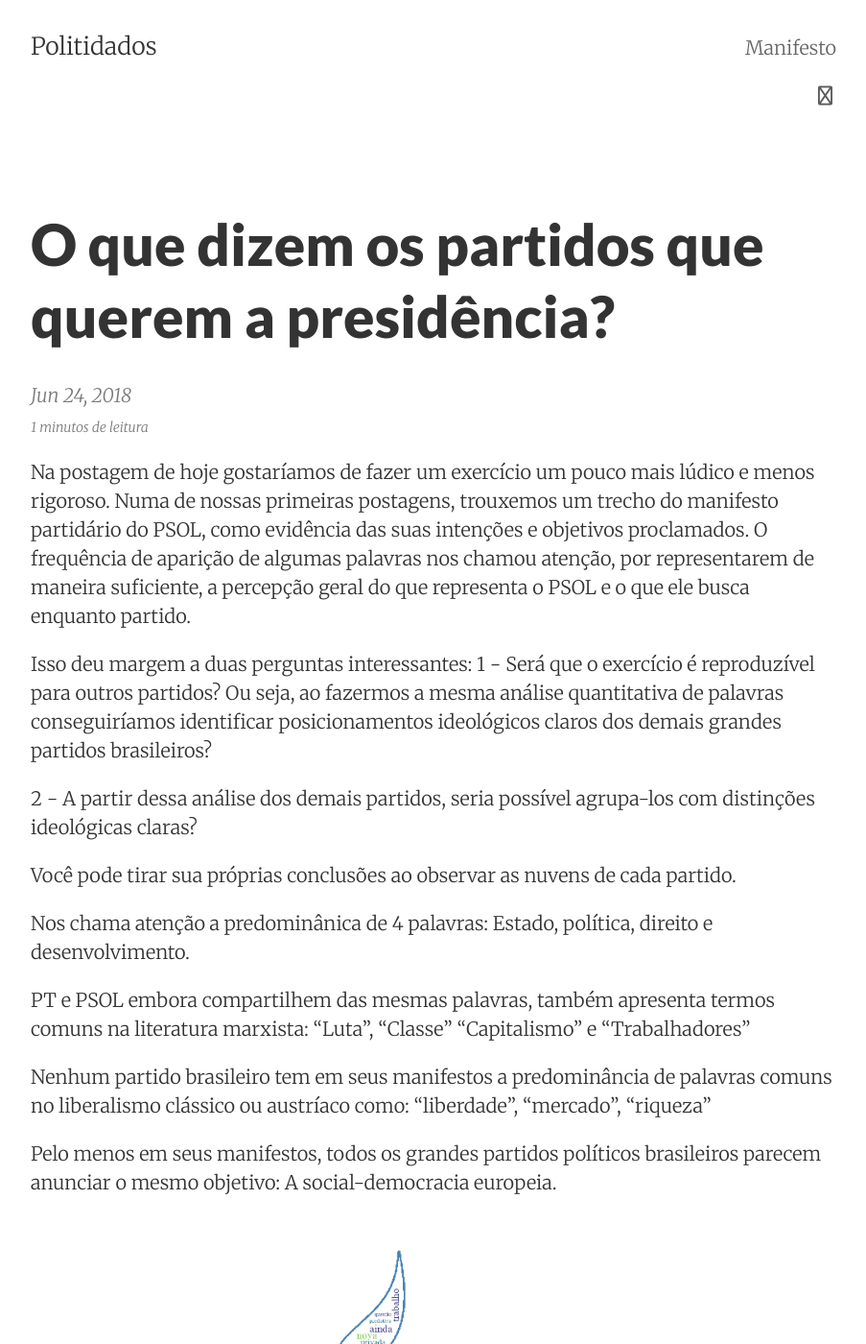
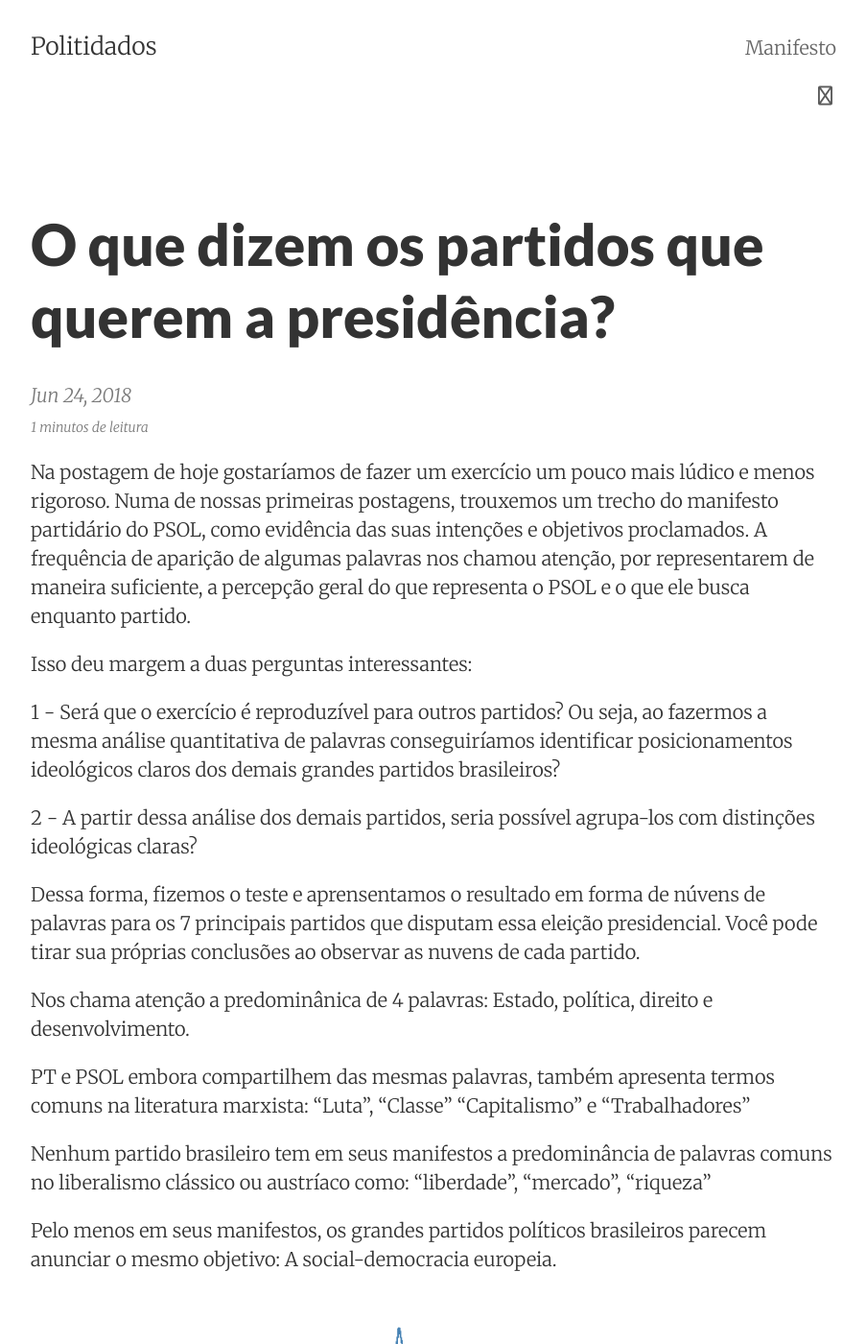
Before and after one commit to politidados/politidados.github.io, a Jekyll site: the page built from _posts/2018-06-24-manifesto-partidos.md, in a window 1280 px wide and 1400 px high. Shown: the whole window at 96% size, without its empty margins (188-1091 px from the left). Built offline with Jekyll 4.4.1, drawn with Linux system fonts in a browser that asks for light colours; nearby versions of some CDN libraries.

Commit message:
pequeno ajuste no texto

```diff
--- a/_posts/2018-06-24-manifesto-partidos.md
+++ b/_posts/2018-06-24-manifesto-partidos.md
@@ -7,14 +7,15 @@ categories: eleições 2018
 ---
 
 
-Na postagem de hoje gostaríamos de fazer um exercício um pouco mais lúdico e menos rigoroso. Numa de nossas primeiras postagens, trouxemos um trecho do manifesto partidário do PSOL, como evidência das suas intenções e objetivos proclamados. O frequência de aparição de algumas palavras nos chamou atenção, por representarem de maneira suficiente, a percepção geral do que representa o PSOL e o que ele busca enquanto partido.
+Na postagem de hoje gostaríamos de fazer um exercício um pouco mais lúdico e menos rigoroso. Numa de nossas primeiras postagens, trouxemos um trecho do manifesto partidário do PSOL, como evidência das suas intenções e objetivos proclamados. A frequência de aparição de algumas palavras nos chamou atenção, por representarem de maneira suficiente, a percepção geral do que representa o PSOL e o que ele busca enquanto partido.
 
 Isso deu margem a duas perguntas interessantes:
+
 1 - Será que o exercício é reproduzível para outros partidos? Ou seja, ao fazermos a mesma análise quantitativa de palavras conseguiríamos identificar posicionamentos ideológicos claros dos demais grandes partidos brasileiros?
 
 2 - A partir dessa análise dos demais partidos, seria possível agrupa-los com distinções ideológicas claras?
 
-Você pode tirar sua próprias conclusões ao observar as nuvens de cada partido.
+Dessa forma, fizemos o teste e aprensentamos o resultado em forma de núvens de palavras para os 7 principais partidos que disputam essa eleição presidencial. Você pode tirar sua próprias conclusões ao observar as nuvens de cada partido.
 
 Nos chama atenção a predominânica de 4 palavras:
 Estado, política, direito e desenvolvimento.
@@ -23,7 +24,7 @@ PT e PSOL embora compartilhem das mesmas palavras, também apresenta termos comu
 
 Nenhum partido brasileiro tem em seus manifestos a predominância de palavras comuns no liberalismo clássico ou austríaco como: "liberdade", "mercado", "riqueza"
 
-Pelo menos em seus manifestos, todos os grandes partidos políticos brasileiros parecem anunciar o mesmo objetivo:
+Pelo menos em seus manifestos, os grandes partidos políticos brasileiros parecem anunciar o mesmo objetivo:
 A social-democracia europeia.
 
 ![image](https://raw.githubusercontent.com/politidados/politidados.github.io/master/_posts/img/mdb-wordcloud.png)
```
